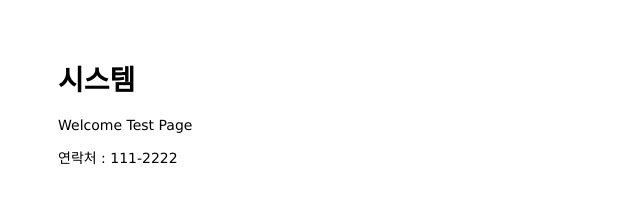
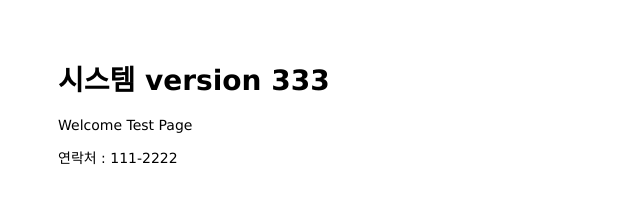
Before and after one commit to gittestsite2/mastering-git-github, a website: page public/index.html in a window 1280 px wide. Shown: the whole page, without its empty margins (0-640 px from the left). Drawn offline with Linux system fonts and the light colour scheme.

Commit message:
change heaer2

```diff
--- a/public/index.html
+++ b/public/index.html
@@ -6,7 +6,7 @@
 </head>
 
 <body>
-  <h1>시스템</h1>
+  <h1>시스템 version 333</h1>
   <p>Welcome Test Page</p>
 </body>
 
```
